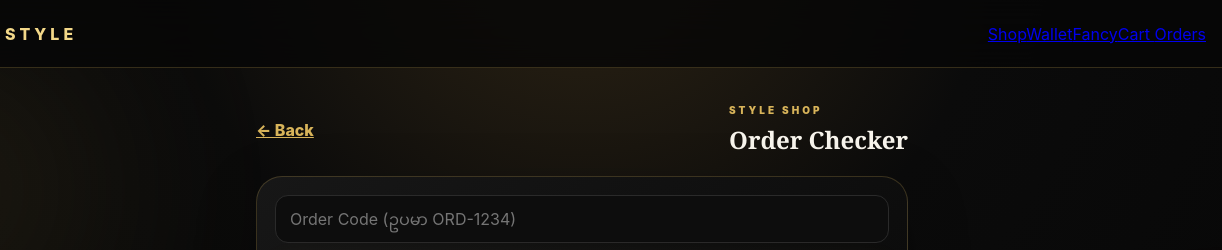
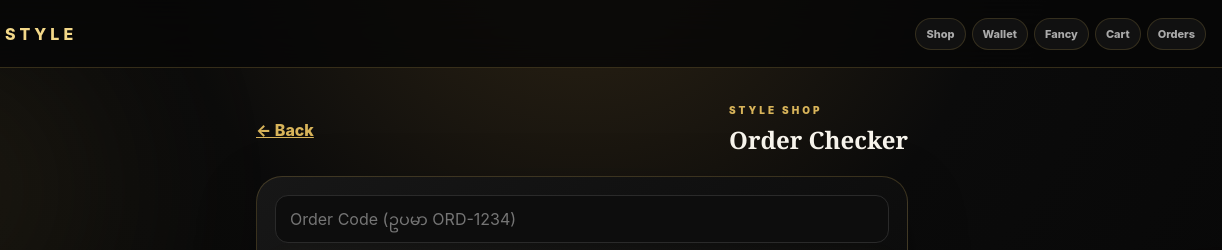
Before and after one commit to srlynn-sys/style, a plain HTML site: page orders.html in a window 1280 px wide. Shown: the top 250 px of the page, 58-1280 px from the left. Drawn offline with Linux system fonts and the light colour scheme.

Commit message:
Load multi-page navigation styles on orders page

```diff
--- a/orders.html
+++ b/orders.html
@@ -1 +1 @@
-<!doctype html><html lang="my"><head><meta charset="utf-8"><meta name="viewport" content="width=device-width,initial-scale=1,viewport-fit=cover"><title>Style — Orders</title><link rel="stylesheet" href="style.css"></head><body><script src="app.js"></script></body></html>
+<!doctype html><html lang="my"><head><meta charset="utf-8"><meta name="viewport" content="width=device-width,initial-scale=1,viewport-fit=cover"><title>Style — Orders</title><link rel="stylesheet" href="style.css"><link rel="stylesheet" href="pages.css"></head><body><script src="app.js"></script></body></html>
```
